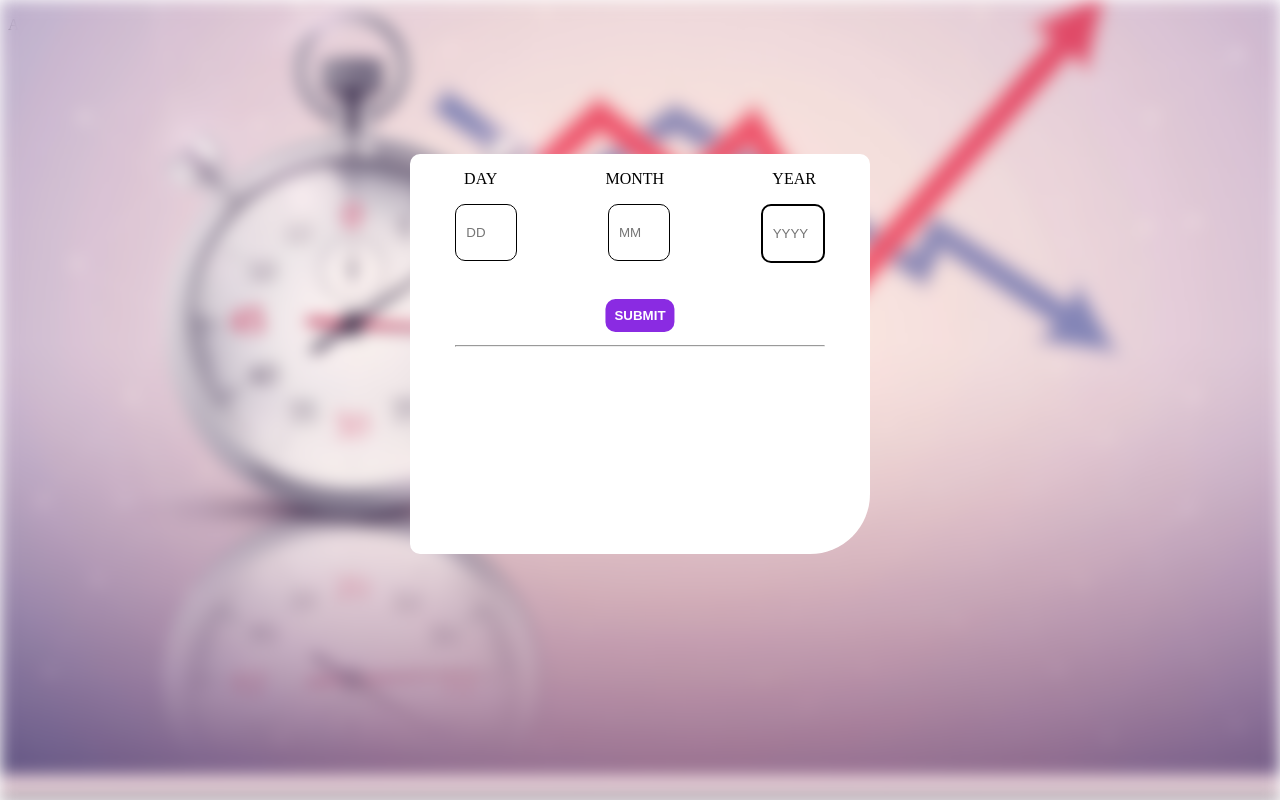
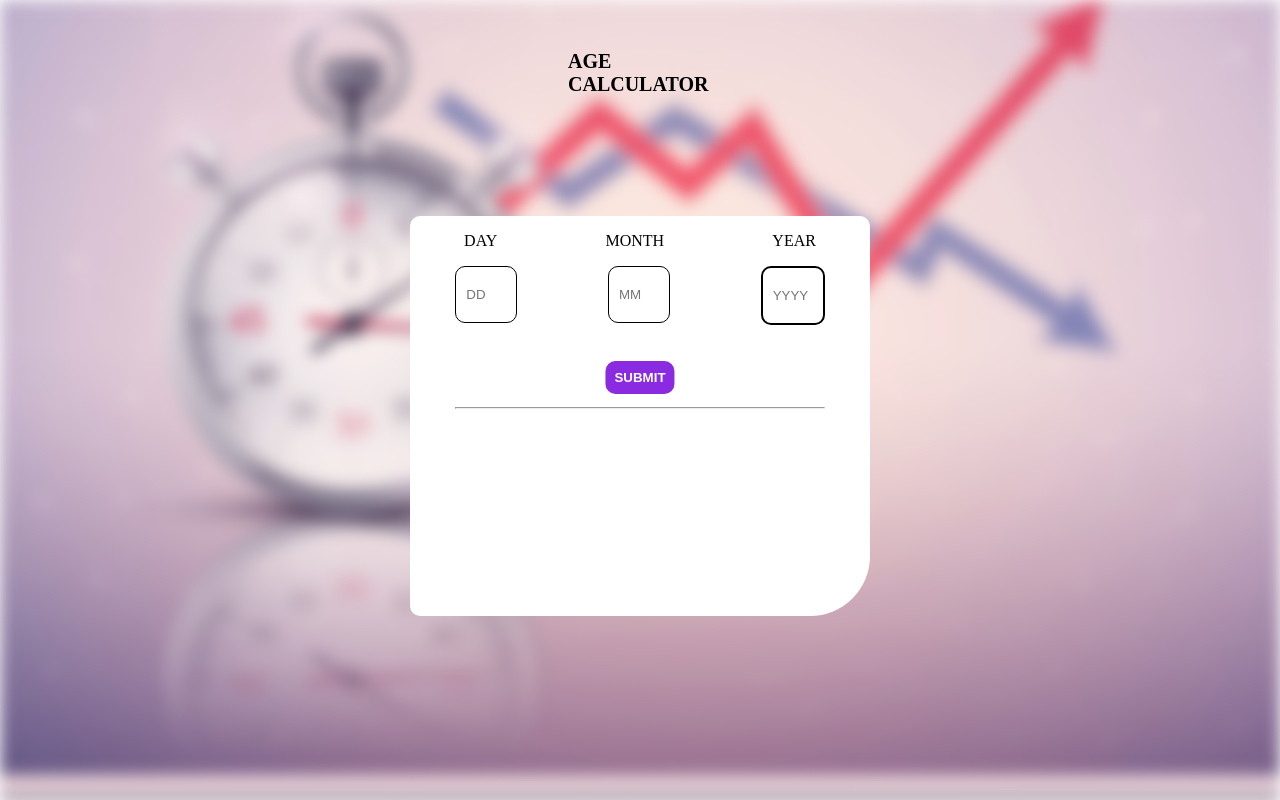
Before and after one commit to Ajmal-md/age_calculator, a plain HTML site: page index.html in a window 1280 px wide. Drawn offline with Linux system fonts and the light colour scheme.

Commit message:
index.html

```diff
--- a/index.html
+++ b/index.html
@@ -19,7 +19,8 @@
 </head>
 <body>
 <div class="img"></div>
-<p class="headng">AGE CALCULATOR</p>
+<div class="content">
+<p class="heading">AGE CALCULATOR</p>
 <div class="out">
     <div class="day">
       <p>DAY</p>
@@ -50,7 +51,7 @@
 
 </div>
 </div>
-
+</div>
 
 </body>
 <script type="module" src="./Age.js"></script>
```
